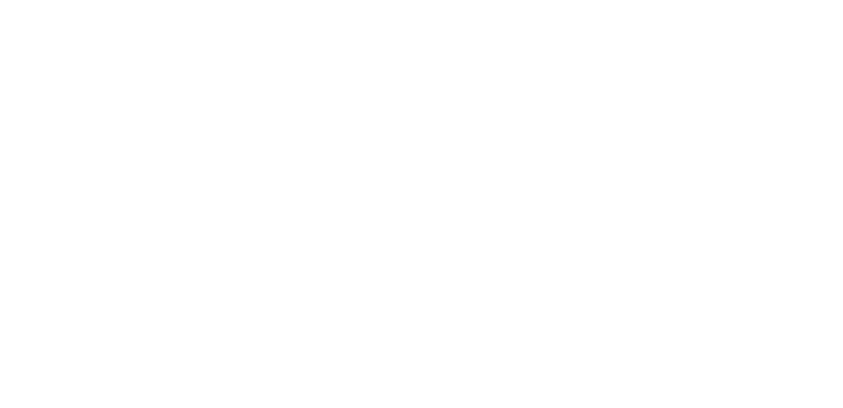
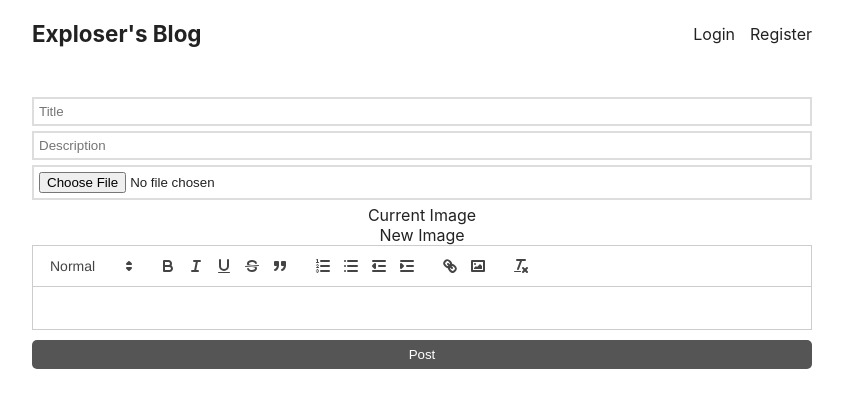
Before and after one commit to Exploser/Personal-Blog-Site, a React (Create React App) app in the folder client/: page /edit/1 in a window 1280 px wide. Before the commit this address had no page. Shown: the top 408 px of the page, without its empty margins (218-1061 px from the left). Built offline with nearby package versions, Linux system fonts and the light colour scheme; no server answers.

Commit message:
Add edit post page for editing posts Connect edit post to mongoDB

```diff
--- a/client/src/App.css
+++ b/client/src/App.css
@@ -151,3 +151,48 @@
 div.post-page p {
   text-align: center;
 }
+
+div.edit-row {
+  text-align: center;
+  margin-bottom: 20px;
+}
+
+a.edit-btn {
+  background-color: #333;
+  display: inline-flex;
+  align-items: center;
+  gap: 5px;
+  padding: 15px 10px;
+  border-radius: 5px;
+}
+
+a svg {
+  height: 25px;
+}
+
+div.edit-image-current {
+  display: flex;
+  flex-direction: column;
+  justify-content: center;
+  align-items: center;
+
+  img {
+    object-fit: contain;
+    margin: 10px;
+    min-width: 100%;
+  }
+}
+
+div.edit-image-new {
+  display: flex;
+  flex-direction: column;
+  justify-content: center;
+  align-items: center;
+  gap: 10px;
+
+  img {
+    object-fit: contain;
+    margin: 10px;
+    min-width: 100%;
+  }
+}
--- a/client/src/App.js
+++ b/client/src/App.js
@@ -9,6 +9,7 @@
 import { UserContextProvider } from './UserContext';
 import CreatePost from './pages/CreatePost';
 import PostPage from './pages/PostPage';
+import EditPost from './pages/EditPost';
 
 function App() {
   return (
@@ -20,6 +21,7 @@
           <Route path={'/register'} element={<RegisterPage />} />
           <Route path={'/create'} element={<CreatePost />} />
           <Route path={'/post/:id'} element={<PostPage />} />
+          <Route path={'/edit/:id'} element={<EditPost />} />
         </Route>
       </Routes>
     </UserContextProvider>
--- /dev/null
+++ b/client/src/Editor.js
@@ -0,0 +1,28 @@
+import ReactQuill from "react-quill";
+
+export default function Editor({ value, onChange }) {
+
+  const modules = {
+    toolbar: [
+      [{ 'header': [1, 2, false] }],
+      ['bold', 'italic', 'underline', 'strike', 'blockquote'],
+      [{ 'list': 'ordered' }, { 'list': 'bullet' }, { 'indent': '-1' }, { 'indent': '+1' }],
+      ['link', 'image'],
+      ['clean']
+    ],
+  };
+
+  const formats = [
+    'header',
+    'bold', 'italic', 'underline', 'strike', 'blockquote',
+    'list', 'bullet', 'indent',
+    'link', 'image'
+  ];
+  return (
+    <ReactQuill value={value}
+      onChange={onChange}
+      modules={modules}
+      formats={formats} />
+
+  );
+}
--- a/client/src/pages/CreatePost.js
+++ b/client/src/pages/CreatePost.js
@@ -2,23 +2,7 @@
 import { Navigate } from "react-router-dom";
 import ReactQuill from "react-quill";
 import 'react-quill/dist/quill.snow.css';
-
-const modules = {
-  toolbar: [
-    [{ 'header': [1, 2, false] }],
-    ['bold', 'italic', 'underline', 'strike', 'blockquote'],
-    [{ 'list': 'ordered' }, { 'list': 'bullet' }, { 'indent': '-1' }, { 'indent': '+1' }],
-    ['link', 'image'],
-    ['clean']
-  ],
-};
-
-const formats = [
-  'header',
-  'bold', 'italic', 'underline', 'strike', 'blockquote',
-  'list', 'bullet', 'indent',
-  'link', 'image'
-];
+import Editor from "../Editor";
 
 export default function CreatePost() {
   const [title, setTitle] = useState('');
@@ -65,9 +49,7 @@
       />
       <input type="file" onChange={ev => setFiles(ev.target.files)} />
 
-      <ReactQuill value={content}
-        onChange={newValue => setContent(newValue)}
-        modules={modules} formats={formats} />
+      <Editor onChange={setContent} value={content} />
 
       <button style={{ marginTop: '10px' }}>Post</button>
 
--- /dev/null
+++ b/client/src/pages/EditPost.js
@@ -0,0 +1,103 @@
+import { useEffect, useState } from "react";
+import Editor from "../Editor";
+import { Navigate, useParams } from "react-router-dom";
+import 'react-quill/dist/quill.snow.css';
+
+export default function EditPost() {
+  const { id } = useParams();
+  const [title, setTitle] = useState('');
+  const [description, setDescription] = useState('');
+  const [content, setContent] = useState('');
+  const [cover, setCover] = useState('');
+  const [files, setFiles] = useState('');
+  const [redirect, setRedirect] = useState(false);
+
+  useEffect(() => {
+    fetch('http://localhost:4000/post/' + id)
+      .then(response => {
+        response.json().then(postInfo => {
+          setTitle(postInfo.title);
+          setContent(postInfo.content);
+          setDescription(postInfo.description);
+          setCover(postInfo.cover);
+        });
+      });
+  }, [id]);
+
+  async function updatePost(ev) {
+    ev.preventDefault();
+
+    const formData = new FormData();
+    formData.append('title', title);
+    formData.append('description', description);
+    formData.append('content', content);
+    formData.append('id', id);
+    if (files) {
+      formData.append('file', files);  // Include the file only if a new file has been selected
+    }
+    const response = await fetch('http://localhost:4000/post', {
+      method: 'PUT',
+      body: formData,
+      credentials: 'include'
+    });
+
+    if (response.ok) {
+      setRedirect(true);
+    }
+  }
+
+  // Function to handle file selection
+  function handleFileChange(event) {
+    const file = event.target.files[0]; // Get the first file (if multiple are selected, only the first one is used)
+    if (file) {
+      setFiles(file);
+    }
+  }
+
+  if (redirect) {
+    return <Navigate to={'/post/' + id} />
+  }
+
+  return (
+    <form onSubmit={updatePost}>
+
+      <input type="title"
+        placeholder={"Title"}
+        value={title}
+        onChange={ev => setTitle(ev.target.value)} />
+
+      <input type="description"
+        placeholder={"Description"}
+        value={description}
+        onChange={ev => setDescription(ev.target.value)}
+      />
+
+      <input type="file"
+        onChange={handleFileChange}
+      />
+
+      {/* Display the cover image if available */}
+      <div className="edit-image">
+        <div className="edit-image-current">
+          Current Image
+          {cover && <img src={'http://localhost:4000/' + cover}
+            alt="Cover"
+          />}
+        </div>
+        {/* Display the selected file as an image if available */}
+        <div className="edit-image-new">
+          New Image
+          {files && <img src={URL.createObjectURL(files)}
+            alt="Preview"
+            onLoad={() => URL.revokeObjectURL(files)} />}
+        </div>
+      </div>
+
+      <Editor onChange={setContent} value={content} />
+
+      <button style={{ marginTop: '10px' }}>Post</button>
+
+    </form>
+  );
+
+}
--- a/client/src/pages/PostPage.js
+++ b/client/src/pages/PostPage.js
@@ -1,10 +1,12 @@
 import { formatISO9075 } from "date-fns";
-import { useEffect, useState } from "react";
-import { useParams } from "react-router-dom";
+import { useContext, useEffect, useState } from "react";
+import { Link, useParams } from "react-router-dom";
+import { UserContext } from "../UserContext";
 
 export default function PostPage() {
 
   const [postInfo, setPostInfo] = useState(null);
+  const { userInfo } = useContext(UserContext)
 
   const { id } = useParams();
 
@@ -25,6 +27,16 @@
       <h1>{postInfo.title}</h1>
       <time>{formatISO9075(new Date(postInfo.createdAt))}</time>
       <div className="author"> by {postInfo.author.username}</div>
+      {userInfo.id === postInfo.author._id && (
+        <div className="edit-row">
+          <Link className="edit-btn" to={`/edit/${id}`}>
+            <svg xmlns="http://www.w3.org/2000/svg" fill="none" viewBox="0 0 24 24" stroke-width="1.5" stroke="currentColor" class="w-6 h-6">
+              <path stroke-linecap="round" stroke-linejoin="round" d="m16.862 4.487 1.687-1.688a1.875 1.875 0 1 1 2.652 2.652L10.582 16.07a4.5 4.5 0 0 1-1.897 1.13L6 18l.8-2.685a4.5 4.5 0 0 1 1.13-1.897l8.932-8.931Zm0 0L19.5 7.125M18 14v4.75A2.25 2.25 0 0 1 15.75 21H5.25A2.25 2.25 0 0 1 3 18.75V8.25A2.25 2.25 0 0 1 5.25 6H10" />
+            </svg>
+            Edit this post </Link>
+
+        </div>
+      )}
       <div className="image">
         <img src={`http://localhost:4000/${postInfo.cover}`} alt='Blog Image' />
       </div>
```
Also changed, not shown: 1 other file (tests, documents, lock files or other folders).
